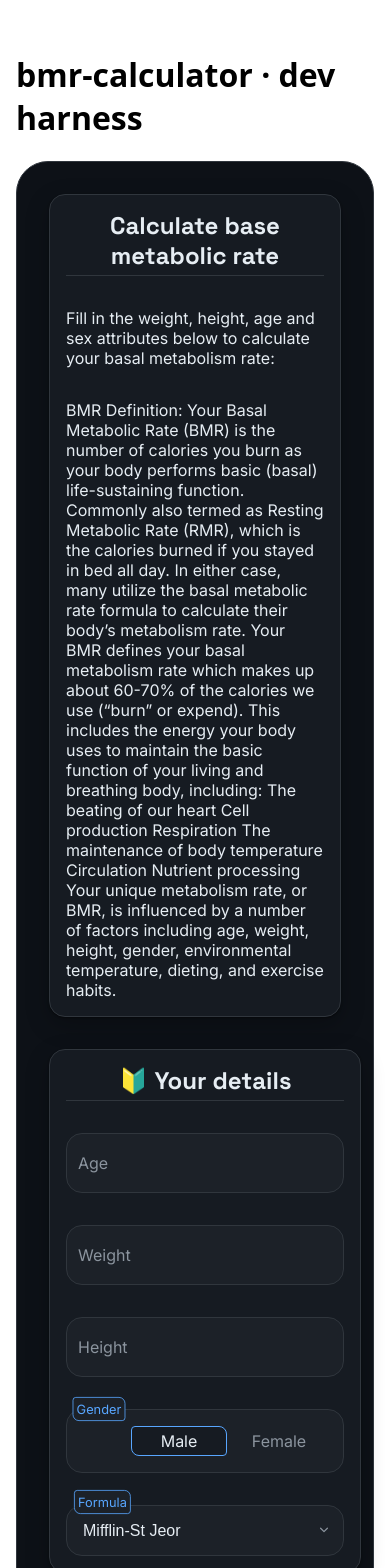
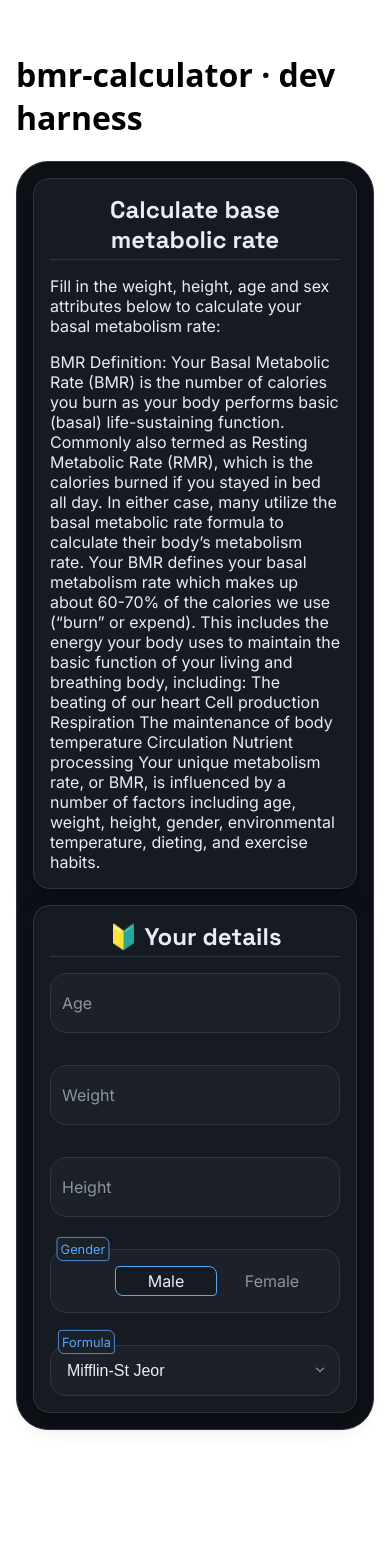
Before and after one commit to Sonmess/bmr-calculator, a Vue app in the folder packages/bmr-calculator/: page / in a window 390 px wide. Shown: the top 1568 px of the page. After the commit the page ends 1462 px from the top, so only its background shows below. Built offline with nearby package versions, Linux system fonts and the light colour scheme.

Commit message:
~ styling responsive changes

```diff
--- a/packages/bmr-calculator/src/assets/vars.css
+++ b/packages/bmr-calculator/src/assets/vars.css
@@ -38,4 +38,13 @@
   --_padding-small: var(--bmr-padding-small, 1rem);
   --_gap-big: var(--bmr-gap-big, 2rem);
   --_gap-small: var(--bmr-gap-small, 1rem);
+  --_padding-layout: var(--_padding-small);
+  --_gap-layout: var(--_gap-small);
 }
+
+@media (min-width: 1024px) {
+  .bmr-calculator {
+    --_padding-layout: var(--_padding-big);
+    --_gap-layout: var(--_gap-big);
+  }
+}
--- a/packages/bmr-calculator/src/components/BmrCalculator.vue
+++ b/packages/bmr-calculator/src/components/BmrCalculator.vue
@@ -43,12 +43,12 @@ provideBmrForm();
   /* ---- component styles: consume ONLY the private --_* tokens ---- */
   display: flex;
   flex-flow: row wrap;
-  gap: var(--_gap-big);
+  gap: var(--_gap-layout);
   color: var(--_color-primary);
   background: var(--_bg-page);
   font-family: var(--_font-text);
   border: 1px solid var(--_border-color);
   border-radius: var(--_radius-big);
-  padding: var(--_padding-big);
+  padding: var(--_padding-layout);
 }
 </style>
--- a/packages/bmr-calculator/src/components/base/BaseCard.vue
+++ b/packages/bmr-calculator/src/components/base/BaseCard.vue
@@ -19,9 +19,9 @@
   display: flex;
   flex: 1;
   flex-direction: column;
-  gap: var(--_gap-big);
+  gap: var(--_gap-layout);
   border-radius: var(--_radius-small);
-  padding: var(--_padding-small);
+  padding: var(--_padding-layout);
   box-shadow: var(--_shadow);
   background-color: var(--_bg-surface);
   border: 1px solid var(--_border-color);
@@ -49,6 +49,6 @@
 .base-card__body {
   display: flex;
   flex-direction: column;
-  gap: var(--_gap-big);
+  gap: var(--_gap-layout);
 }
 </style>
--- a/packages/bmr-calculator/src/components/base/BaseFormulaSelect.vue
+++ b/packages/bmr-calculator/src/components/base/BaseFormulaSelect.vue
@@ -70,7 +70,7 @@ const inputId = computed(() => 'input-group-' + props.name);
   background-color: var(--_bg-surface-2);
   border: 1px solid var(--_border-color);
   border-radius: var(--_radius-small);
-  padding: var(--_padding-small);
+  padding: 1rem;
   padding-right: 2.5rem;
   outline: 0;
   font-size: 1rem;
--- a/packages/bmr-calculator/src/components/base/BaseGenderSelect.vue
+++ b/packages/bmr-calculator/src/components/base/BaseGenderSelect.vue
@@ -69,7 +69,7 @@ const options: { value: Gender; label: string }[] = [
   background-color: var(--_bg-surface-2);
   border: 1px solid var(--_border-color);
   border-radius: var(--_radius-small);
-  padding: var(--_padding-small);
+  padding: 1rem;
   padding-left: 4rem;
 }
 
--- a/packages/bmr-calculator/src/components/base/BaseNumberInput.vue
+++ b/packages/bmr-calculator/src/components/base/BaseNumberInput.vue
@@ -55,7 +55,7 @@ const inputId = computed(() => 'input-group-' + props.name);
   background-color: var(--_bg-surface-2);
   border: 1px solid var(--_border-color);
   border-radius: var(--_radius-small);
-  padding: var(--_padding-small);
+  padding: 1rem;
   outline: 0;
   font-size: 1.375rem;
   transition:
--- a/packages/bmr-calculator/src/components/cards/CardInput.vue
+++ b/packages/bmr-calculator/src/components/cards/CardInput.vue
@@ -49,7 +49,7 @@ const { input, needsBodyFat, formula } = useBmrForm();
 <style scoped>
 .bmr-calculator__input form {
   display: flex;
-  gap: var(--_gap-big);
+  gap: 2rem;
   flex-direction: column;
 }
 </style>
--- a/packages/bmr-calculator/src/components/cards/CardResult.vue
+++ b/packages/bmr-calculator/src/components/cards/CardResult.vue
@@ -55,7 +55,7 @@ const { result } = useBmrForm();
   align-items: center;
   justify-content: center;
   flex-wrap: wrap;
-  gap: var(--_gap-small);
+  gap: 1rem;
   font-weight: bold;
 }
 
@@ -87,7 +87,7 @@ const { result } = useBmrForm();
 
 .bmr-calculator__activity-table th,
 .bmr-calculator__activity-table td {
-  padding: var(--_padding-small);
+  padding: 0.75rem;
   padding-left: 0;
   text-align: left;
   border-bottom: 1px solid var(--_border-color);
```
Also changed, not shown: 1 other file (tests, documents, lock files or other folders).
